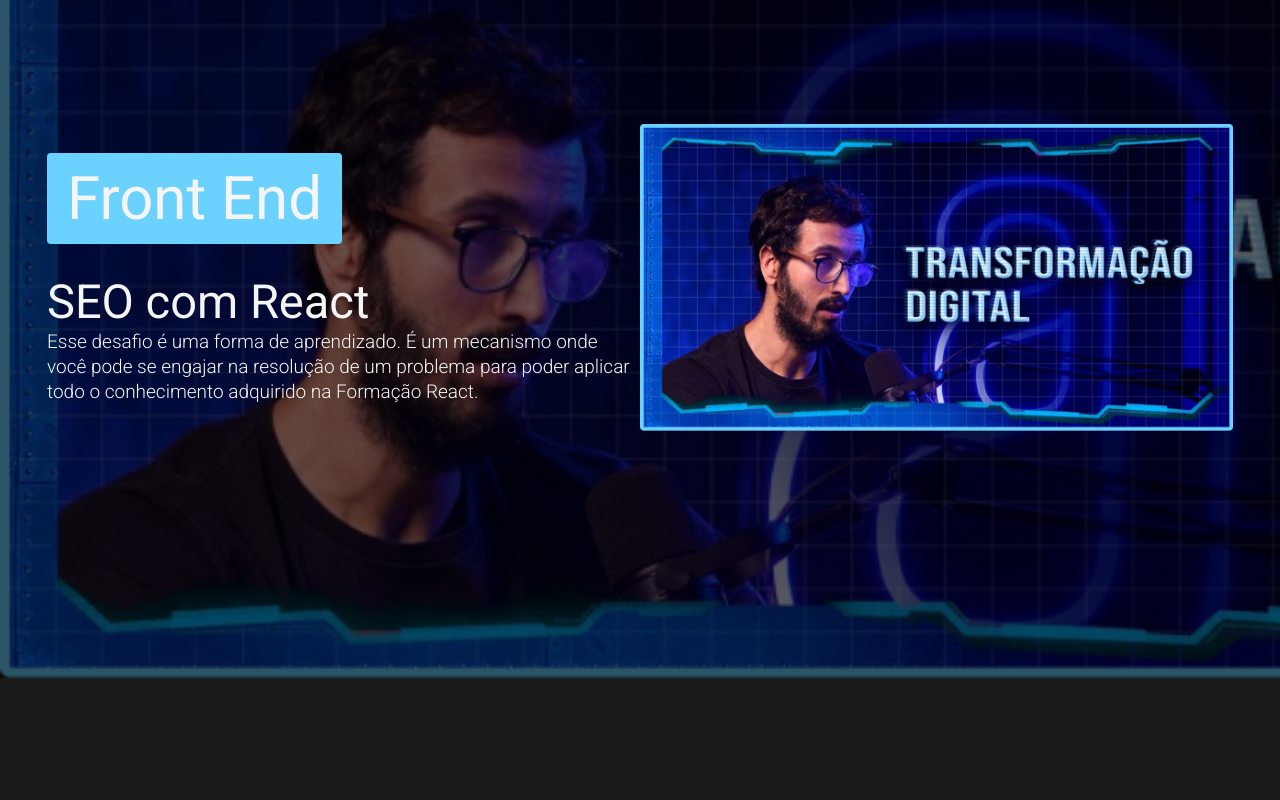
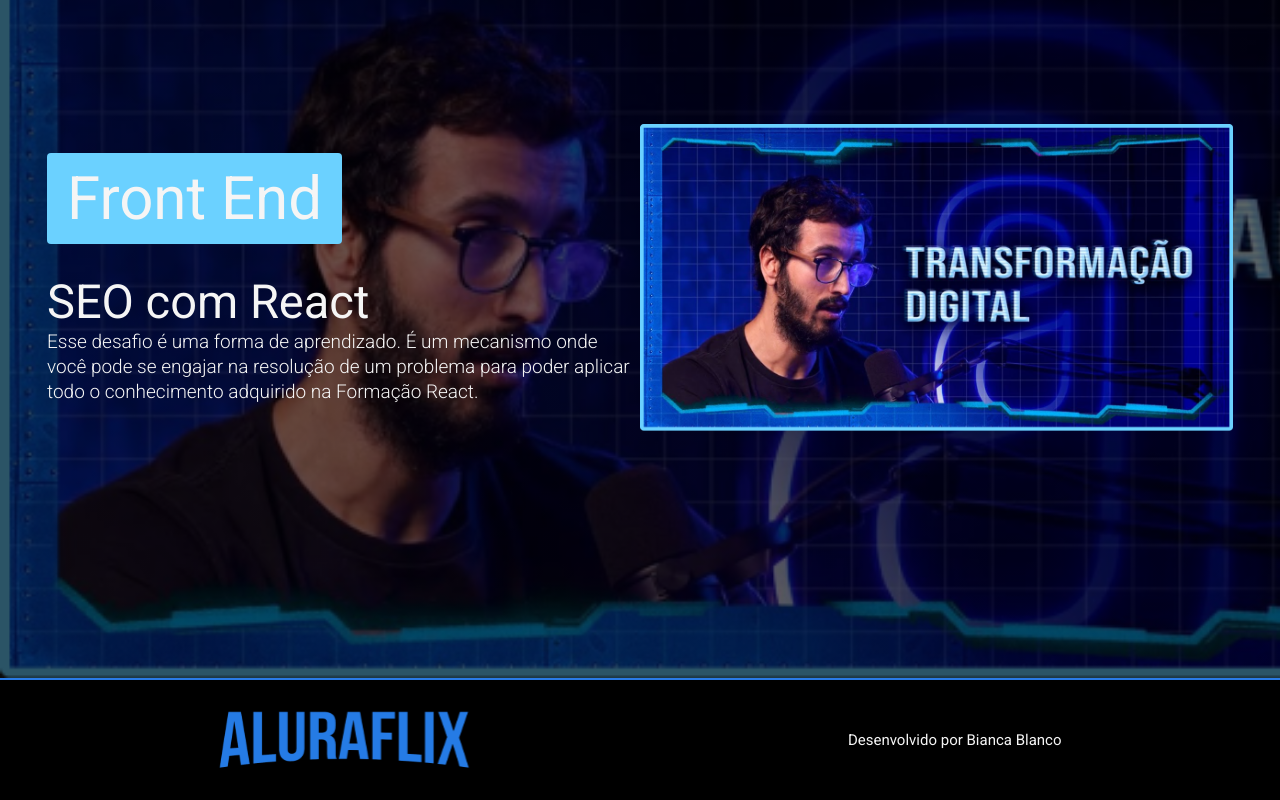
Before and after one commit to bncblnc/dogflix, a React (Create React App) app: page / in a window 1280 px wide. Shown: the part 218-1018 px from the top of the page. Before the commit the page ends 896 px from the top, so only its background shows below. Built offline with nearby package versions, Linux system fonts and the light colour scheme.

Commit message:
footer v1.0

```diff
--- a/src/App.js
+++ b/src/App.js
@@ -2,6 +2,7 @@ import React from "react";
 import { GlobalStyle } from "./components/GlobalStyle";
 import Header from "./components/Header";
 import Hero from "./components/Hero";
+import Footer from "./components/Footer";
 
 function App() {
   return (
@@ -9,6 +10,8 @@ function App() {
       <GlobalStyle />
       <Header />
       <Hero />
+
+      <Footer />
     </>
   );
 }
--- /dev/null
+++ b/src/components/Footer/index.jsx
@@ -0,0 +1,38 @@
+import React from "react";
+import styled from "styled-components";
+import { MarginLine } from "../UI";
+import { ReactComponent as AluraLogo } from "../../assets/images/logo.svg";
+import { grayColorLight } from "../UI/variables";
+
+const StyledFooter = styled.footer`
+  width: 100%;
+  background-color: #000;
+  display: flex;
+  justify-content: space-around;
+  align-items: center;
+  padding: 3rem;
+`;
+
+const Logo = styled(AluraLogo)`
+  height: 6rem;
+  flex: 0 0 min-content;
+`;
+
+const TextFooter = styled.div`
+  color: ${grayColorLight};
+  font-size: 1.5rem;
+`;
+
+const Footer = () => {
+  return (
+    <>
+      <MarginLine />
+      <StyledFooter>
+        <Logo alt="Logo AluraFlix" />
+        <TextFooter>Desenvolvido por Bianca Blanco</TextFooter>
+      </StyledFooter>
+    </>
+  );
+};
+
+export default Footer;
--- a/src/components/Header/index.jsx
+++ b/src/components/Header/index.jsx
@@ -22,7 +22,7 @@ const Header = () => {
   return (
     <>
       <StyledHeader>
-        <Logo />
+        <Logo alt="Logo AluraFlix" />
         <ButtonSecondary>Novo vídeo</ButtonSecondary>
       </StyledHeader>
       <MarginLine />
```
